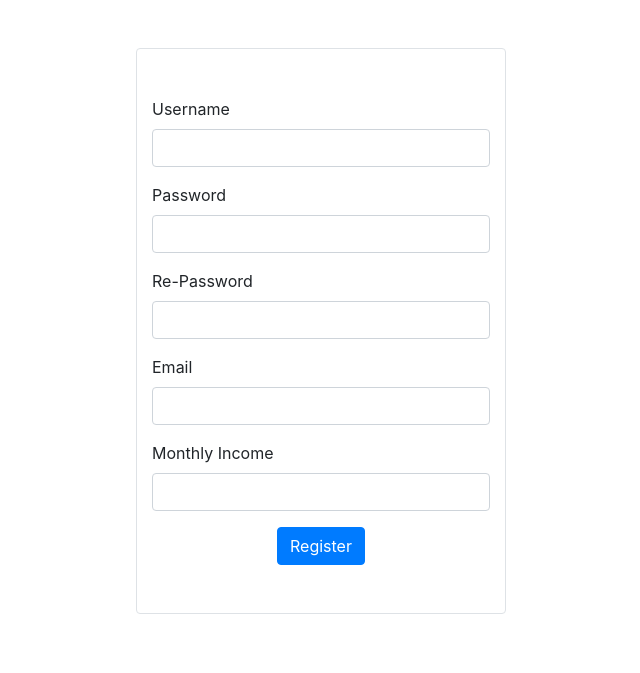
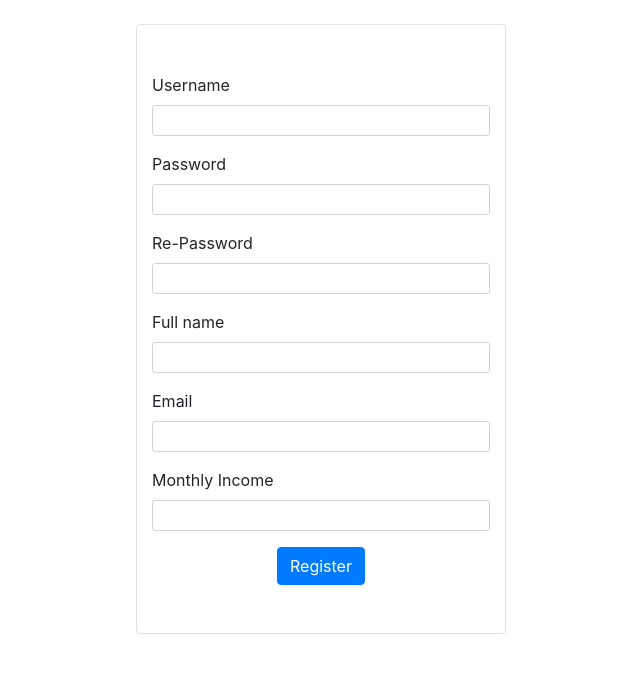
Before and after one commit to Thepriandana/MHS-Kosan, a PHP site: page /register.php in a window 1280 px wide. Shown: the top 673 px of the page, without its empty margins (319-959 px from the left). Run offline with PHP 8.4, Linux system fonts and the light colour scheme.

Commit message:
Add files via upload

```diff
--- a/register.php
+++ b/register.php
@@ -1,4 +1,53 @@
-<!DOCTYPE html>
+<?php
+session_start();
+if(isset($_SESSION['id_applicant'])){
+  header("Location: dashboard.php");
+}else if(!empty($_POST)){
+  if(isset($_POST['username'], $_POST['password'],$_POST['repassword'], $_POST['email'], $_POST['name'],  $_POST['monthly'])
+  && !empty($_POST['username']) && !empty($_POST['password']) && !empty($_POST['repassword'])
+  && !empty($_POST['name']) && !empty($_POST['email']) && !empty($_POST['monthly'])){
+    if($_POST['password'] !== $_POST['repassword']){
+      $_SESSION['error'] = "notmatch";
+    }else{
+      require_once("main.php");
+      $sql = new SQL();
+      $bind[':username'] = $_POST['username'];
+      $usercheck = $sql->run("SELECT * FROM user WHERE username = :username", $bind);
+      if(!empty($usercheck)){
+        $_SESSION['error'] = "username";
+        header("Location: register.php");
+      }else{
+        $bind[':password'] = hash('sha256', $_POST['password']);
+        $bind[':name']     = $_POST['name'];
+        $userID = $sql->run("INSERT INTO user VALUES('', :username, :password, :name)", $bind);
+        unset($bind);
+        $bind[':id']       = $userID;
+        $bind[':email']    = $_POST['email'];
+        $bind[':monthly']  = $_POST['monthly'];
+        $applicantID = $sql->run("INSERT INTO applicant VALUES('', :id, :email, :monthly)", $bind);
+        $_SESSION['id_applicant'] = $applicantID;
+        header("Location: dashboard.php");
+        die();
+      }
+    }
+  }else{
+    $_SESSION['error'] = "empty";
+    header("Location: register.php");
+  }
+}else{
+  $error = '';
+  if(isset($_SESSION['error'])){
+    if($_SESSION['error'] === "empty"){
+      $error = "Please fill form correctly";
+    }else if($_SESSION['error'] === "notmatch"){
+      $error = "Password and Repassword is not match";
+    }else if($_SESSION['error'] === "username"){
+      $error = "Username is not available";
+    }
+    $error = '<span class="d-block alert bg-light text-danger shadow-sm w-100 border rounded"><i class="fa fa-exclamation-triangle mr-2"></i>'.$errno.'</span>';
+    unset($_SESSION['error']);
+  }
+  die('<!DOCTYPE html>
   <html lang="en" dir="ltr">
     <head>
       <meta charset="utf-8">
@@ -10,32 +59,39 @@
       <script src="js/bootstrap.min.js" type="text/javascript"></script>
     </head>
     <body>
-    <div class="container row mx-auto mt-5">
+      <div class="container row mx-auto mt-4">
         <div class="col-md-4 border rounded py-5 mx-auto">
           <form method="POST">
+            '.$error.'
             <div class="form-group">
               <label>Username</label>
-            <input type="text" class="form-control" name="username">
+              <input type="text" class="form-control form-control-sm" name="username" required>
             </div>
             <div class="form-group">
               <label>Password</label>
-            <input type="password" class="form-control" name="password">
+              <input type="password" class="form-control form-control-sm" name="password" required>
             </div>
             <div class="form-group">
               <label>Re-Password</label>
-            <input type="password" class="form-control" name="password">
+              <input type="password" class="form-control form-control-sm" name="repassword" required>
+            </div>
+            <div class="form-group">
+              <label>Full name</label>
+              <input type="name" class="form-control form-control-sm" name="name" required>
             </div>
             <div class="form-group">
               <label>Email</label>
-            <input type="email" class="form-control" name="password">
+              <input type="email" class="form-control form-control-sm" name="email" required>
             </div>
             <div class="form-group">
               <label>Monthly Income</label>
-            <input type="number" class="form-control" name="password">
+              <input type="number" class="form-control form-control-sm" name="monthly" required>
             </div>
             <button class="btn btn-primary d-flex mx-auto" type="submit">Register</button>
           </form>
         </div>
       </div>
     </body>
-</html>
+  </html>');
+}
+?>
```
Lines whose indentation alone changed are shown as unchanged.
